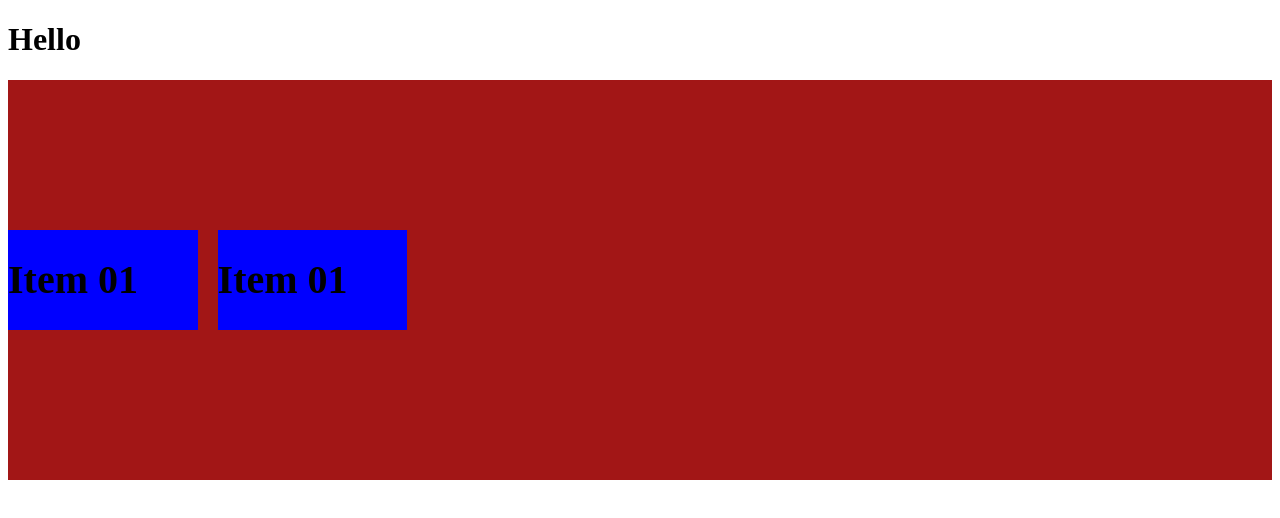
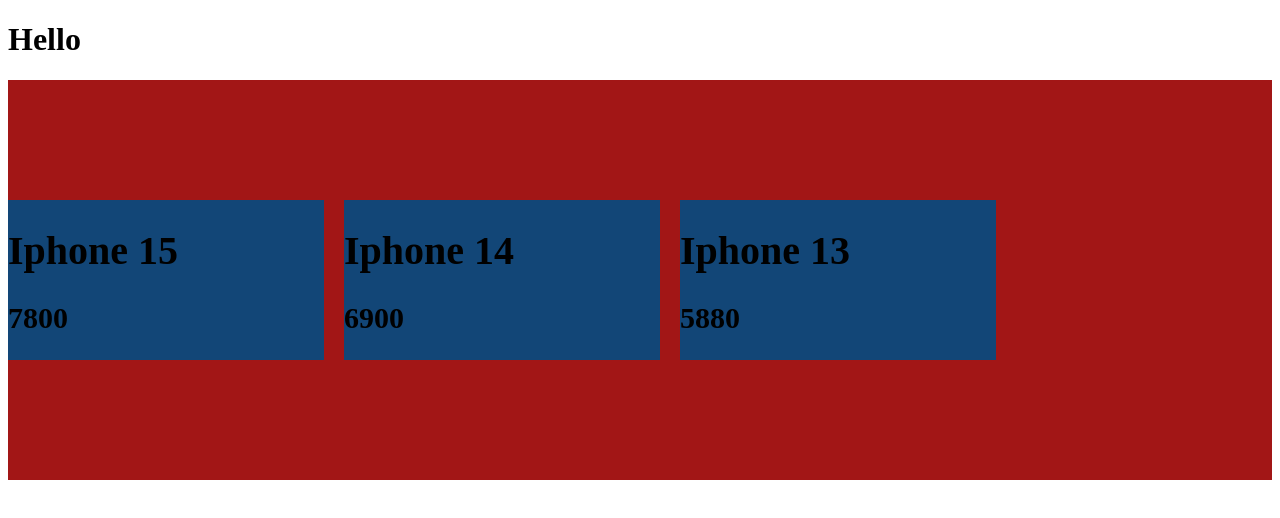
Before and after one commit to SandhanuDulmeth/firstProject-React-Vite, a React (Vite) app: page /products in a window 1280 px wide. Shown: the top 518 px of the page. Built offline with nearby package versions, Linux system fonts and the light colour scheme.

Commit message:
style: update ProductItem component to accept props for name and price, adjust layout and styling

```diff
--- a/src/App.css
+++ b/src/App.css
@@ -18,8 +18,8 @@
 }
 
 .product-item{
-  width: 15%;
+  width: 25%;
 
- background-color: blue;
+ background-color: rgb(18, 70, 119);
   font-size: 20px;
 }
--- a/src/App.jsx
+++ b/src/App.jsx
@@ -8,6 +8,7 @@
 
 function App() {
   const [count, setCount] = useState(0)
+
 
   return (
     <>
--- a/src/ProductItem.jsx
+++ b/src/ProductItem.jsx
@@ -1,8 +1,9 @@
-export default function ProductItem() {
+export default function ProductItem(props) {
     return (
         <>
             <div className="product-item">
-                <h1>Item 01</h1>
+                <h1>{props.name}</h1>
+                <h2>{props.price}</h2>
             </div>
 
         </>
--- a/src/Products.jsx
+++ b/src/Products.jsx
@@ -4,8 +4,10 @@
         <>
             <div className="product">
 
-              <ProductItem/>  <ProductItem/>
-                </div>
+                <ProductItem name="Iphone 15" price={7800} />
+                <ProductItem name="Iphone 14" price={6900} />
+                <ProductItem name="Iphone 13" price={5880} />
+            </div>
 
         </>
     );
```
